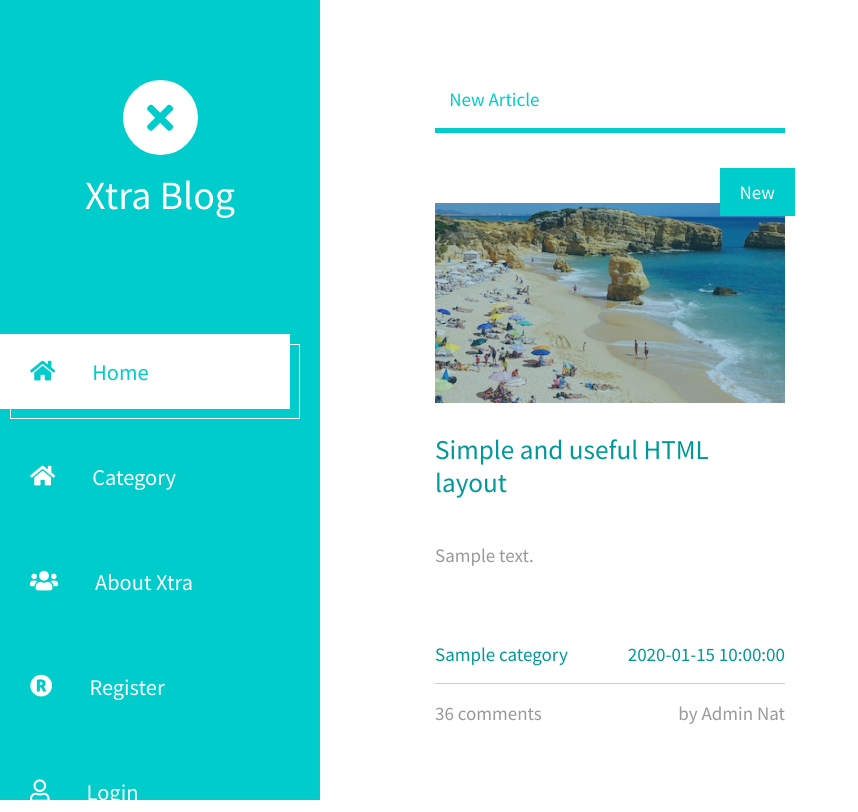
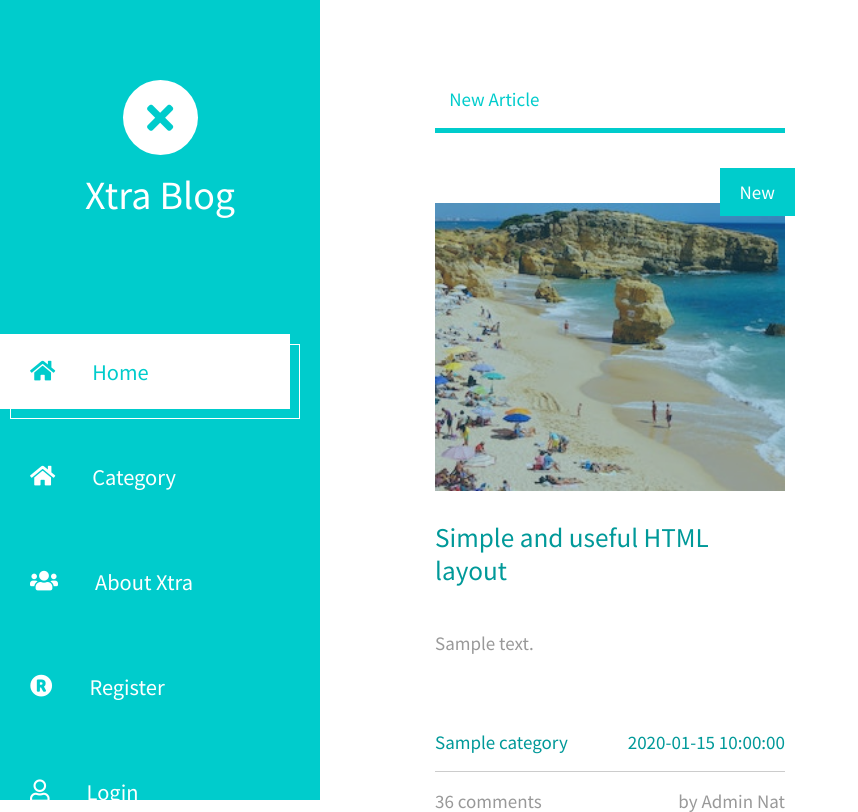
Before and after one commit to thiri-win/jan2024-blog, a PHP site: page /index.php in a window 1280 px wide. Shown: the top 812 px of the page, without its empty margins (0-858 px from the left). Run offline with PHP 8.4, Linux system fonts and the light colour scheme; tables that the repository leaves empty or names only in its code hold one stand-in row (values such as "Sample post").

Commit message:
article image height

```diff
--- a/layout/header.php
+++ b/layout/header.php
@@ -8,6 +8,13 @@
 	<link href="https://fonts.googleapis.com/css2?family=Source+Sans+Pro&display=swap" rel="stylesheet"> <!-- https://fonts.google.com/ -->
     <link href="css/bootstrap.min.css" rel="stylesheet">
     <link href="css/templatemo-xtra-blog.css" rel="stylesheet">
+    <style>
+        .tm-post-link-inner img {
+            height: 18rem !important;
+            object-fit: cover !important;
+            object-position: top !important;
+        }
+    </style>
 <!--
 
 TemplateMo 553 Xtra Blog
```
